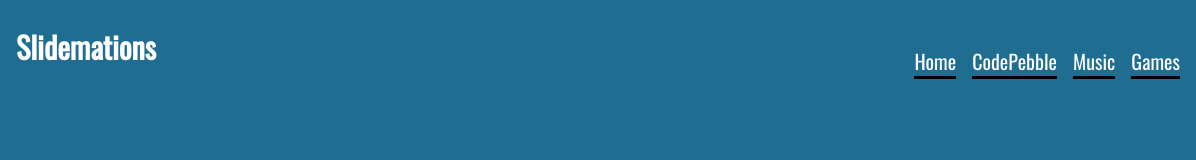
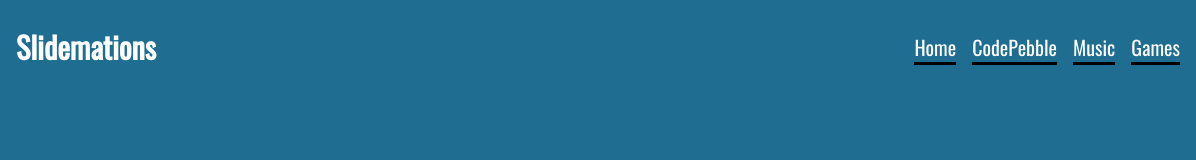
Before and after one commit to Jonster5/SMV2, a website: page public/index.html in a window 1280 px wide. Shown: the full height of the page, 84-1280 px from the left. Drawn offline with Linux system fonts and the light colour scheme.

Commit message:
Update styles.css

```diff
--- a/public/styles.css
+++ b/public/styles.css
@@ -17,7 +17,7 @@ body {
 nav {
   position: absolute;
   right: 10px;
-  top: 46px;
+  top: 32px;
 }
 
 .nav_link {
```
